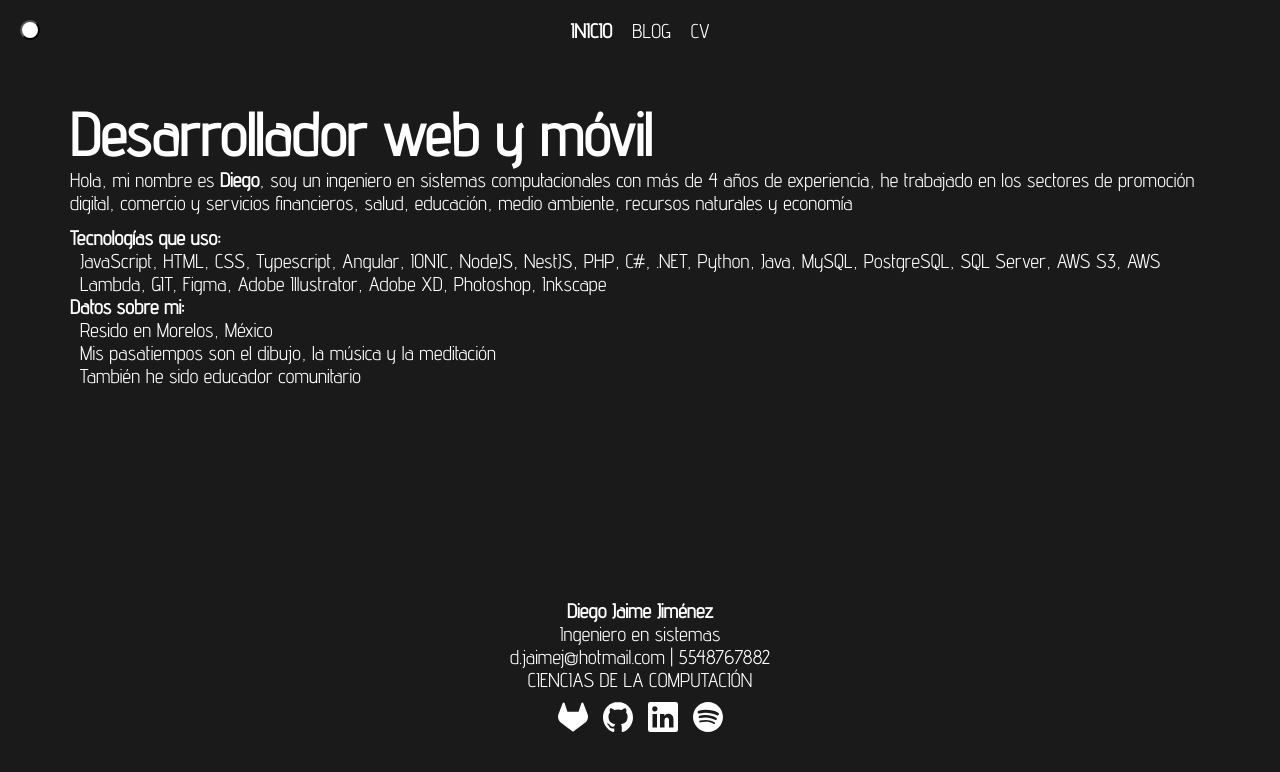
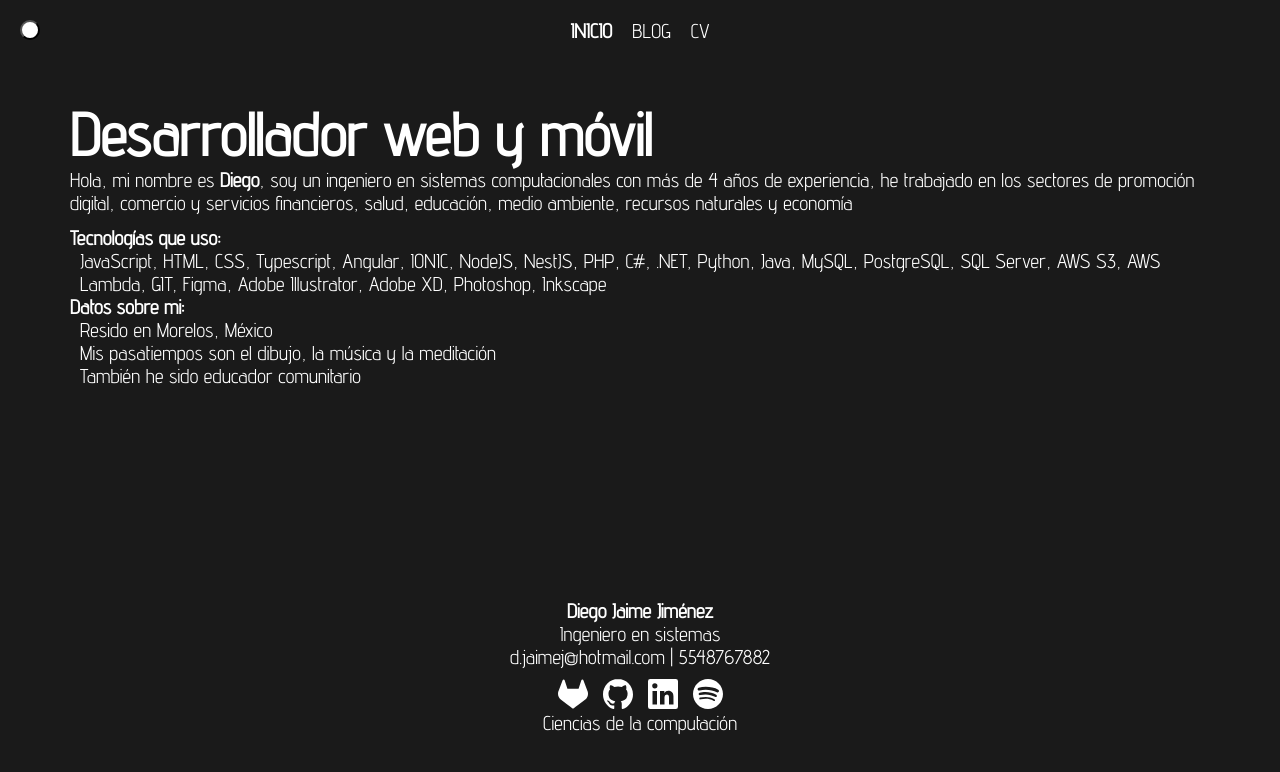
Before and after one commit to djaimej/cadmus, an Astro site: page / in a window 1280 px wide. Built offline with nearby package versions, Linux system fonts and the light colour scheme; Astro itself is replaced by a stand-in of ours; some packages are replaced by stand-ins of ours.

Commit message:
Update footer links in BaseLayout.astro
Removed a redundant link to 'Ciencias de la Computación' from the footer and added it back with a target attribute for opening in a new tab.

```diff
--- a/src/layouts/BaseLayout.astro
+++ b/src/layouts/BaseLayout.astro
@@ -132,9 +132,6 @@ const { current } = Astro.props;
 				<a class="dark" href="mailto:d.jaimej@hotmail.com">d.jaimej&#64;hotmail.com</a
 				>&nbsp;|&nbsp;<a class="dark" href="tel:+525548767882">5548767882</a>
 			</p>
-			<p class="txt-center">
-				<a class="dark" href="https://ciencias-computacionales.netlify.app/">CIENCIAS DE LA COMPUTACIÓN</a>
-			</p>
 			<div class="icons dark">
 				<a
 					href="https://gitlab.com/djaimej"
@@ -169,6 +166,9 @@ const { current } = Astro.props;
 					<Spotify />
 				</a>
 			</div>
+			<p class="txt-center">
+				<a class="dark" href="https://ciencias-computacionales.netlify.app/" target="_blank">Ciencias de la computación</a>
+			</p>
 		</footer>
 	</body>
 </html>
```
